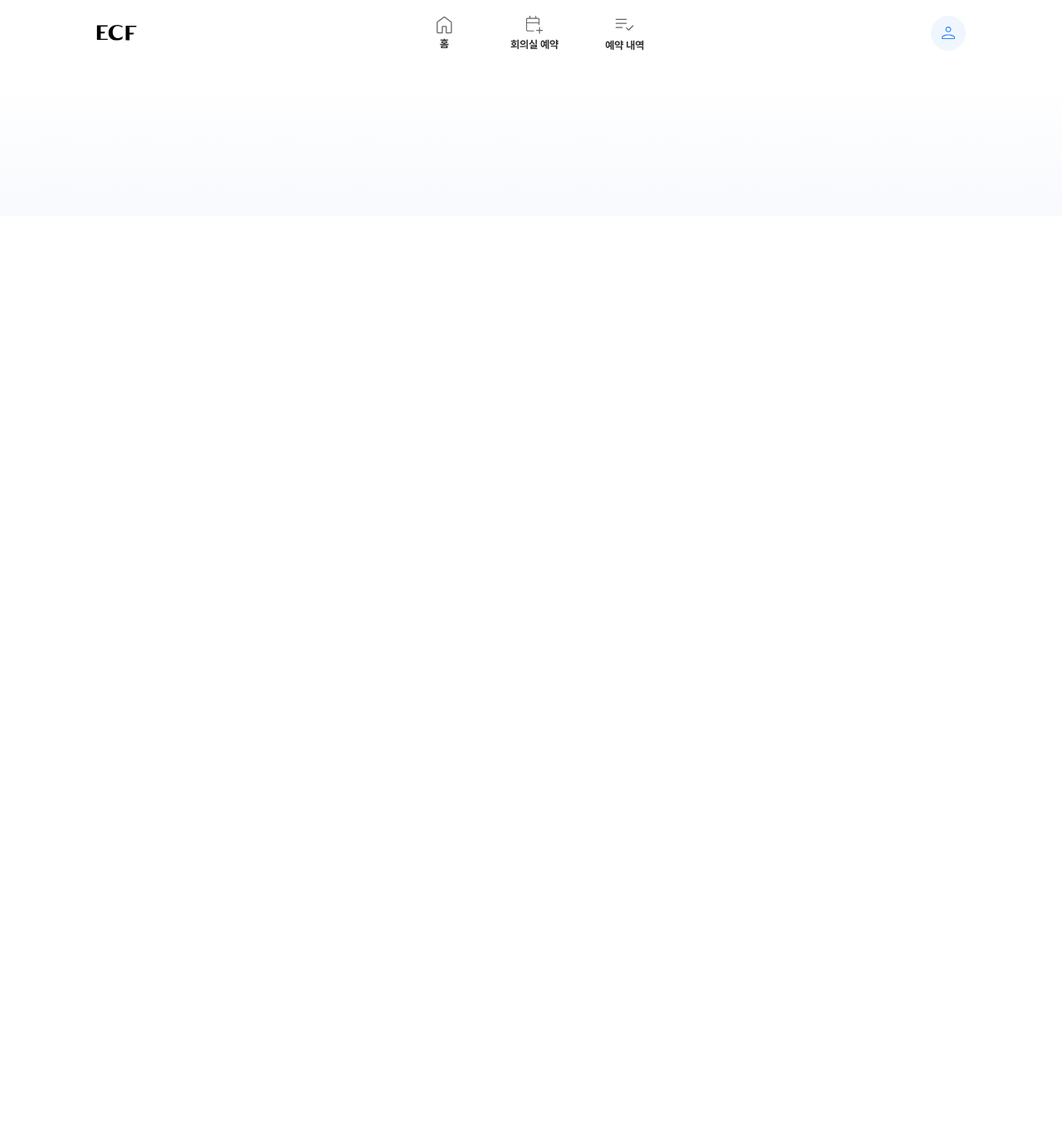
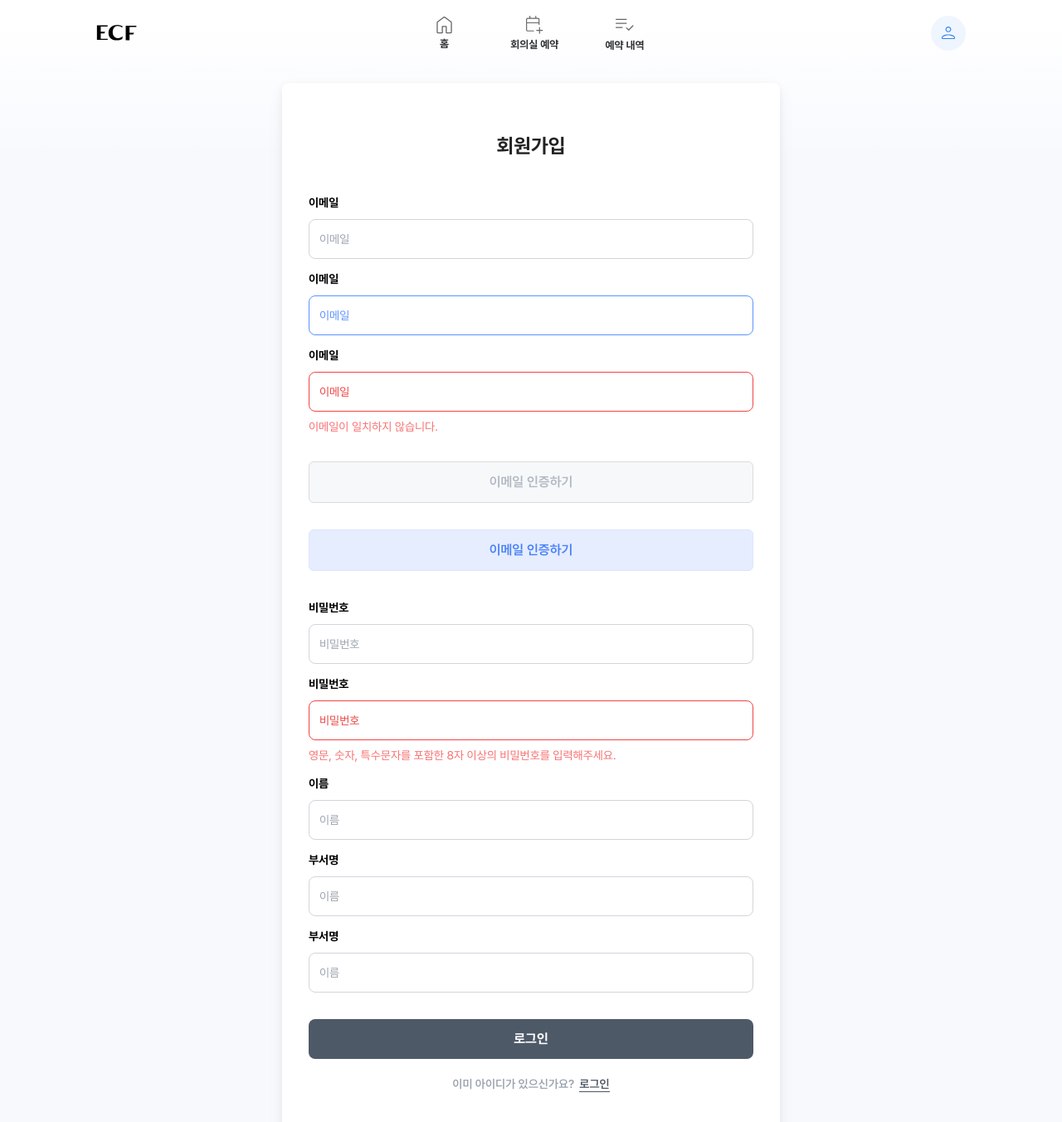
Before and after one commit to sunfivemin/meeting-room, a Next.js app: page /signup in a window 1280 px wide. Shown: the top 1352 px of the page at 83% size. Before the commit the page ends 800 px from the top, so only its background shows below. Built offline with nearby package versions, Linux system fonts and the light colour scheme; a web font is replaced by a local one.

Commit message:
회원가입 페이지 추가

```diff
--- a/app/globals.css
+++ b/app/globals.css
@@ -79,7 +79,7 @@ html {
     }
 
     .navbar__item.on {
-    @apply bg-[#e8f0fe] hover:bg-[#e8f0fe];
+        @apply bg-[#E6EDFF] hover:bg-[#e8f0fe];
     }
 
     .flex__col {
@@ -95,7 +95,11 @@ html {
     }
 
     .gray__btn {
-    @apply transition duration-300 ease-in-out flex items-center px-[5rem] py-3 mt-3 text-lg font-medium text-[#b0b8c1] bg-[#f0f2f5] rounded-md shadow-sm cursor-pointer hover:bg-[#dedfe2];
+        @apply transition duration-300 ease-in-out flex items-center p-[0.4375rem] py-3 mt-3 font-semibold text-base text-[#b0b8c1] bg-[#f7f8fa] rounded-md cursor-pointer hover:bg-[#f0f2f5] border border-[#dadce0];
+    }
+
+    .blue__btn {
+        @apply transition duration-300 ease-in-out flex items-center p-[0.4375rem] py-3 mt-3 font-semibold text-base text-[#4881F7] bg-[#E6EDFF] rounded-md cursor-pointer hover:bg-[#d6e2ff] border border-[#DBE5FF];
     }
 
     .time-container {
@@ -104,17 +108,12 @@ html {
         /* background: #000ii; */
         /* background: linear-gradient(rgba(238, 245, 255, 0), rgba(238, 242, 255, 1)); */
 
-    background: linear-gradient(
-      0deg,
-      #5f79d6 -4.26%,
-      #1631cbc7 -4.25%,
-      #7191e3 102%
-    );
+        background: linear-gradient(0deg, #5f79d6 -4.26%, #1631cbc7 -4.25%, #7191e3 102%);
         letter-spacing: -0.25px;
     }
 
     .check-wrap {
-    @apply relative flex items-center;
+        @apply relative flex items-center pt-2;
     }
 
     .check-wrap input[type="checkbox"] {
@@ -130,12 +129,12 @@ html {
     }
 
     .check-wrap input[type="checkbox"]:checked + label .check-icon {
-    @apply bg-[#fff] border border-gray-500;
+        @apply bg-[#fff] border border-gray-500 transition duration-100 ease-in-out;
     }
 
     .check-wrap input[type="checkbox"]:checked + label .check-icon::after {
         content: "";
-    @apply absolute left-[5px] top-[1.5px] w-[4px] h-[9px] border-solid border-gray-500 border-r border-b rotate-45 opacity-100 transition-opacity duration-300;
+        @apply absolute left-[5px] top-[1px] w-[4px] h-[9px] border-solid border-gray-500 border-r border-b rotate-45 opacity-100 transition-opacity duration-300;
     }
 
     .check-wrap input[type="checkbox"] + label .check-icon::after {
@@ -147,7 +146,7 @@ html {
     }
 
     .check-wrap p {
-    @apply ml-1 text-sm text-gray-400;
+        @apply ml-1 text-sm text-gray-400 transition duration-100 ease-in-out;
     }
 
     .underline-link {
@@ -156,7 +155,7 @@ html {
 
     .underline-link::after {
         content: "";
-    @apply absolute left-0 bottom-[0.5px] w-full h-[1px] bg-gray-600;
+        @apply absolute left-0 bottom-[0.5px] w-full h-[1px] bg-gray-600 hover:bg-[#4e5968d1] transition duration-300 ease-in-out;
     }
 
     @screen md {
@@ -355,8 +354,7 @@ html {
         /* overscroll-behavior: contain; */
         opacity: 1;
         z-index: 9999;
-    transition: transform 0.4s cubic-bezier(0.33, 0.45, 0, 1) 0s,
-      opacity 0.1s ease 0s;
+        transition: transform 0.4s cubic-bezier(0.33, 0.45, 0, 1) 0s, opacity 0.1s ease 0s;
         transform: translate(-50%) translateY(0px);
         max-width: 768px;
         width: 100%;
@@ -462,11 +460,7 @@ html {
     font-weight: 100;
     font-style: normal;
     src: url("../public/fonts/Pretendard-Thin.eot");
-  src: url("../public/fonts/Pretendard-Thin.eot?#iefix")
-      format("embedded-opentype"),
-    url("../public/fonts/Pretendard-Thin.woff2") format("woff2"),
-    url("../public/fonts/Pretendard-Thin.woff") format("woff"),
-    url("../public/fonts/Pretendard-Thin.ttf") format("truetype");
+    src: url("../public/fonts/Pretendard-Thin.eot?#iefix") format("embedded-opentype"), url("../public/fonts/Pretendard-Thin.woff2") format("woff2"), url("../public/fonts/Pretendard-Thin.woff") format("woff"), url("../public/fonts/Pretendard-Thin.ttf") format("truetype");
     font-display: swap;
 }
 @font-face {
@@ -474,11 +468,7 @@ html {
     font-weight: 200;
     font-style: normal;
     src: url("../public/fonts/Pretendard-ExtraLight.eot");
-  src: url("../public/fonts/Pretendard-ExtraLight.eot?#iefix")
-      format("embedded-opentype"),
-    url("../public/fonts/Pretendard-ExtraLight.woff2") format("woff2"),
-    url("../public/fonts/Pretendard-ExtraLight.woff") format("woff"),
-    url("../public/fonts/Pretendard-ExtraLight.ttf") format("truetype");
+    src: url("../public/fonts/Pretendard-ExtraLight.eot?#iefix") format("embedded-opentype"), url("../public/fonts/Pretendard-ExtraLight.woff2") format("woff2"), url("../public/fonts/Pretendard-ExtraLight.woff") format("woff"), url("../public/fonts/Pretendard-ExtraLight.ttf") format("truetype");
     font-display: swap;
 }
 @font-face {
@@ -486,11 +476,7 @@ html {
     font-weight: 300;
     font-style: normal;
     src: url("../public/fonts/Pretendard-Light.eot");
-  src: url("../public/fonts/Pretendard-Light.eot?#iefix")
-      format("embedded-opentype"),
-    url("../public/fonts/Pretendard-Light.woff2") format("woff2"),
-    url("../public/fonts/Pretendard-Light.woff") format("woff"),
-    url("../public/fonts/Pretendard-Light.ttf") format("truetype");
+    src: url("../public/fonts/Pretendard-Light.eot?#iefix") format("embedded-opentype"), url("../public/fonts/Pretendard-Light.woff2") format("woff2"), url("../public/fonts/Pretendard-Light.woff") format("woff"), url("../public/fonts/Pretendard-Light.ttf") format("truetype");
     font-display: swap;
 }
 @font-face {
@@ -498,11 +484,7 @@ html {
     font-weight: 400;
     font-style: normal;
     src: url("../public/fonts/Pretendard-Regular.eot");
-  src: url("../public/fonts/Pretendard-Regular.eot?#iefix")
-      format("embedded-opentype"),
-    url("../public/fonts/Pretendard-Regular.woff2") format("woff2"),
-    url("../public/fonts/Pretendard-Regular.woff") format("woff"),
-    url("../public/fonts/Pretendard-Regular.ttf") format("truetype");
+    src: url("../public/fonts/Pretendard-Regular.eot?#iefix") format("embedded-opentype"), url("../public/fonts/Pretendard-Regular.woff2") format("woff2"), url("../public/fonts/Pretendard-Regular.woff") format("woff"), url("../public/fonts/Pretendard-Regular.ttf") format("truetype");
     font-display: swap;
 }
 @font-face {
@@ -510,11 +492,7 @@ html {
     font-weight: 500;
     font-style: normal;
     src: url("../public/fonts/Pretendard-Medium.eot");
-  src: url("../public/fonts/Pretendard-Medium.eot?#iefix")
-      format("embedded-opentype"),
-    url("../public/fonts/Pretendard-Medium.woff2") format("woff2"),
-    url("../public/fonts/Pretendard-Medium.woff") format("woff"),
-    url("../public/fonts/Pretendard-Medium.ttf") format("truetype");
+    src: url("../public/fonts/Pretendard-Medium.eot?#iefix") format("embedded-opentype"), url("../public/fonts/Pretendard-Medium.woff2") format("woff2"), url("../public/fonts/Pretendard-Medium.woff") format("woff"), url("../public/fonts/Pretendard-Medium.ttf") format("truetype");
     font-display: swap;
 }
 @font-face {
@@ -522,11 +500,7 @@ html {
     font-weight: 600;
     font-style: normal;
     src: url("../public/fonts/Pretendard-SemiBold.eot");
-  src: url("../public/fonts/Pretendard-SemiBold.eot?#iefix")
-      format("embedded-opentype"),
-    url("../public/fonts/Pretendard-SemiBold.woff2") format("woff2"),
-    url("../public/fonts/Pretendard-SemiBold.woff") format("woff"),
-    url("../public/fonts/Pretendard-SemiBold.ttf") format("truetype");
+    src: url("../public/fonts/Pretendard-SemiBold.eot?#iefix") format("embedded-opentype"), url("../public/fonts/Pretendard-SemiBold.woff2") format("woff2"), url("../public/fonts/Pretendard-SemiBold.woff") format("woff"), url("../public/fonts/Pretendard-SemiBold.ttf") format("truetype");
     font-display: swap;
 }
 @font-face {
@@ -534,11 +508,7 @@ html {
     font-weight: 700;
     font-style: normal;
     src: url("../public/fonts/Pretendard-Bold.eot");
-  src: url("../public/fonts/Pretendard-Bold.eot?#iefix")
-      format("embedded-opentype"),
-    url("../public/fonts/Pretendard-Bold.woff2") format("woff2"),
-    url("../public/fonts/Pretendard-Bold.woff") format("woff"),
-    url("../public/fonts/Pretendard-Bold.ttf") format("truetype");
+    src: url("../public/fonts/Pretendard-Bold.eot?#iefix") format("embedded-opentype"), url("../public/fonts/Pretendard-Bold.woff2") format("woff2"), url("../public/fonts/Pretendard-Bold.woff") format("woff"), url("../public/fonts/Pretendard-Bold.ttf") format("truetype");
     font-display: swap;
 }
 @font-face {
@@ -546,11 +516,7 @@ html {
     font-weight: 800;
     font-style: normal;
     src: url("../public/fonts/Pretendard-ExtraBold.eot");
-  src: url("../public/fonts/Pretendard-ExtraBold.eot?#iefix")
-      format("embedded-opentype"),
-    url("../public/fonts/Pretendard-ExtraBold.woff2") format("woff2"),
-    url("../public/fonts/Pretendard-ExtraBold.woff") format("woff"),
-    url("../public/fonts/Pretendard-ExtraBold.ttf") format("truetype");
+    src: url("../public/fonts/Pretendard-ExtraBold.eot?#iefix") format("embedded-opentype"), url("../public/fonts/Pretendard-ExtraBold.woff2") format("woff2"), url("../public/fonts/Pretendard-ExtraBold.woff") format("woff"), url("../public/fonts/Pretendard-ExtraBold.ttf") format("truetype");
     font-display: swap;
 }
 @font-face {
@@ -558,18 +524,13 @@ html {
     font-weight: 900;
     font-style: normal;
     src: url("../public/fonts/Pretendard-Black.eot");
-  src: url("../public/fonts/Pretendard-Black.eot?#iefix")
-      format("embedded-opentype"),
-    url("../public/fonts/Pretendard-Black.woff2") format("woff2"),
-    url("../public/fonts/Pretendard-Black.woff") format("woff"),
-    url("../public/fonts/Pretendard-Black.ttf") format("truetype");
+    src: url("../public/fonts/Pretendard-Black.eot?#iefix") format("embedded-opentype"), url("../public/fonts/Pretendard-Black.woff2") format("woff2"), url("../public/fonts/Pretendard-Black.woff") format("woff"), url("../public/fonts/Pretendard-Black.ttf") format("truetype");
     font-display: swap;
 }
 
 @font-face {
     font-family: "GmarketSansMedium";
-  src: url("https://fastly.jsdelivr.net/gh/projectnoonnu/noonfonts_2001@1.1/GmarketSansMedium.woff")
-    format("woff");
+    src: url("https://fastly.jsdelivr.net/gh/projectnoonnu/noonfonts_2001@1.1/GmarketSansMedium.woff") format("woff");
     font-weight: normal;
     font-style: normal;
 }
--- a/app/login/page.jsx
+++ b/app/login/page.jsx
@@ -4,7 +4,7 @@ import Link from "next/link";
 export default function Login() {
     return (
         <>
-            <div className="flex bg-[var(--bg-main-color)] flex-1 py-[60px]">
+            <div className="flex bg-[var(--bg-main-color)] flex-1 mt-[100px]">
                 <div className="z-10 w-full mt-[0px] pb-[110px] md:my-[0px] md:pb-[0px]">
                     <div className="p-10 py-[60px] mx-auto bg-white shadow-3xl rounded-lg px-6 md:px-8 md:w-3/4 lg:w-[600px] w-[92%]">
                         <h2 className="mb-10 text-2xl font-bold text-center text-[#222]">로그인</h2>
@@ -32,7 +32,7 @@ export default function Login() {
                                         이메일
                                     </label>
                                     <input type="text" id="email3" placeholder="이메일" className="flex items-center justify-center w-full h-12 p-3 mt-2 text-sm text-red-500 border border-red-500 rounded-lg outline-none bg-white/0 placeholder:text-red-500 "></input>
-                                    <p className="mt-2 text-sm text-red-400">이메일 또는 비밀번호가 일치하지 않습니다.</p>
+                                    <p className="mt-2 text-sm text-red-400">이메일이 일치하지 않습니다.</p>
                                 </div>
                                 {/* 비밀번호 입력 */}
                                 <div className="mb-3">
@@ -40,14 +40,6 @@ export default function Login() {
                                         비밀번호
                                     </label>
                                     <input type="password" name="password" id="password" placeholder="비밀번호" className="flex items-center justify-center w-full h-12 p-3 mt-2 text-sm border border-gray-300 rounded-lg outline-none bg-white/0"></input>
-                                </div>
-                                {/* 비밀번호 실패 */}
-                                <div className="mb-3">
-                                    <label htmlFor="email" className="text-sm font-bold text-navy-700 ">
-                                        비밀번호
-                                    </label>
-                                    <input type="password" name="password" id="password" placeholder="비밀번호" className="flex items-center justify-center w-full h-12 p-3 mt-2 text-sm text-red-500 border border-red-500 rounded-lg outline-none bg-white/0 placeholder:text-red-500 "></input>
-                                    <p className="mt-2 text-sm text-red-400">영문, 숫자를 포함한 8자 이상의 비밀번호를 입력해주세요.</p>
                                 </div>
                                 {/* 자동 로그인 체크박스 */}
                                 <div className="check-wrap">
@@ -59,22 +51,22 @@ export default function Login() {
                                 </div>
                             </div>
                             {/* 로그인 */}
-                            <button className="block w-full p-3 font-bold font-md text-white bg-[#4e5968]  rounded-lg mt-10">로그인</button>
+                            <button className="block w-full p-3 font-bold font-md text-white bg-[#4e5968]  rounded-lg mt-8 hover:bg-[#4e5968d1] transition duration-300 ease-in-out">로그인</button>
 
                             {/* 구글 로그인 */}
-                            <button className="flex items-center justify-center w-full p-[0.4375rem] font-bold font-md text-[#4e5968] border border-gray-300 bg-[#fff] rounded-lg mt-3">
+                            <button className="flex items-center justify-center w-full p-[0.4375rem] font-bold font-md text-[#4e5968] border hover:text-[#4e5968d1] hover:border-[#4e5968d1] border-gray-300 bg-[#fff] rounded-lg mt-3 transition duration-300 ease-in-out">
                                 <Image className="" alt="구글 아이콘" src="/assets/google-icon.svg" width={32} height={32} />
                                 구글 계정으로 로그인
                             </button>
 
                             <div>
-                                <Link href="/login/password" className="block mx-auto mt-10 text-sm font-semibold leading-6 text-center text-gray-600 underline-link w-fit">
+                                <Link href="/login/password" className="block mx-auto mt-10 text-sm font-semibold leading-6 text-center text-gray-600 underline-link w-fit transition duration-300 ease-in-out hover:text-[#4e5968d1]">
                                     비밀번호를 잊으셨나요?
                                 </Link>
 
                                 <div className="flex justify-center mt-5 item-center">
                                     <p className="font-semibold pr-1.5 text-gray-400 text-sm">계정이 없으신가요?</p>
-                                    <Link href="/login/password" className="text-sm font-semibold text-gray-600 underline-link">
+                                    <Link href="/signup" className="text-sm font-semibold text-gray-600 underline-link transition duration-300 ease-in-out hover:text-[#4e5968d1] ">
                                         가입하기
                                     </Link>
                                 </div>
--- a/app/signup/page.jsx
+++ b/app/signup/page.jsx
@@ -1,8 +1,96 @@
+import Image from "next/image";
+import Link from "next/link";
+
 export default function Signup() {
     return (
-      <div>
-        <h4 className="title">Signup</h4>
+        <>
+            <div className="flex bg-[var(--bg-main-color)] flex-1 mt-[100px]">
+                <div className="z-10 w-full mt-[0px] pb-[110px] md:my-[0px] md:pb-[0px]">
+                    <div className="p-10 py-[60px] mx-auto bg-white shadow-3xl rounded-lg px-6 md:px-8 md:w-3/4 lg:w-[600px] w-[92%]">
+                        <h2 className="mb-10 text-2xl font-bold text-center text-[#222]">회원가입</h2>
+                        <form action="">
+                            <div className="">
+                                <div className="relative flex flex-row justify-between"></div>
+                                {/* 이메일 입력 */}
+                                <div className="mb-3">
+                                    <label htmlFor="email" className="text-sm font-bold text-navy-700 ">
+                                        이메일
+                                    </label>
+                                    <input type="email" name="email" id="email" placeholder="이메일" className="flex items-center justify-center w-full h-12 p-3 mt-2 text-sm border border-gray-300 rounded-lg outline-none bg-white/0"></input>
+                                </div>
+                                {/* 성공 */}
+                                <div className="mb-3">
+                                    <label htmlFor="email2" className="text-sm font-bold text-navy-700 ">
+                                        이메일
+                                    </label>
+                                    <input type="text" id="email2" placeholder="이메일" className="mt-2 flex h-12 w-full items-center justify-center rounded-lg border bg-white/0 p-3 text-sm outline-none border-[#5C92FF] text-[#5C92FF] placeholder:text-[#5C92FF] "></input>
+                                </div>
+                                {/* 실패 */}
+                                <div className="mb-3">
+                                    <label htmlFor="email3" className="text-sm font-bold text-navy-700 ">
+                                        이메일
+                                    </label>
+                                    <input type="text" id="email3" placeholder="이메일" className="flex items-center justify-center w-full h-12 p-3 mt-2 text-sm text-red-500 border border-red-500 rounded-lg outline-none bg-white/0 placeholder:text-red-500 "></input>
+                                    <p className="mt-2 text-sm text-red-400">이메일이 일치하지 않습니다.</p>
+                                </div>
+                                {/* 이메일 인증하기 */}
+                                <button className="block w-full my-8 transition duration-300 ease-in-out font-md gray__btn">이메일 인증하기</button>
+                                {/* 이메일 인증하기  - 클릭 활성화*/}
+                                <button className="block w-full my-8 transition duration-300 ease-in-out font-md blue__btn">이메일 인증하기</button>
 
-      </div>
-    )
-  }
+                                {/* 비밀번호 입력 */}
+                                <div className="mb-3">
+                                    <label htmlFor="email" className="text-sm font-bold text-navy-700 ">
+                                        비밀번호
+                                    </label>
+                                    <input type="password" name="password" id="password" placeholder="비밀번호" className="flex items-center justify-center w-full h-12 p-3 mt-2 text-sm border border-gray-300 rounded-lg outline-none bg-white/0"></input>
+                                </div>
+                                {/* 비밀번호 실패 */}
+                                <div className="mb-3">
+                                    <label htmlFor="email" className="text-sm font-bold text-navy-700 ">
+                                        비밀번호
+                                    </label>
+                                    <input type="password" name="password" id="password" placeholder="비밀번호" className="flex items-center justify-center w-full h-12 p-3 mt-2 text-sm text-red-500 border border-red-500 rounded-lg outline-none bg-white/0 placeholder:text-red-500 "></input>
+                                    <p className="mt-2 text-sm text-red-400">영문, 숫자, 특수문자를 포함한 8자 이상의 비밀번호를 입력해주세요.</p>
+                                </div>
+
+                                {/* 이름 입력 */}
+                                <div className="mb-3">
+                                    <label htmlFor="email" className="text-sm font-bold text-navy-700 ">
+                                        이름
+                                    </label>
+                                    <input type="text" placeholder="이름" className="flex items-center justify-center w-full h-12 p-3 mt-2 text-sm border border-gray-300 rounded-lg outline-none bg-white/0"></input>
+                                </div>
+                                {/* 부서명 입력 */}
+                                <div className="mb-3">
+                                    <label htmlFor="email" className="text-sm font-bold text-navy-700 ">
+                                        부서명
+                                    </label>
+                                    <input type="text" placeholder="이름" className="flex items-center justify-center w-full h-12 p-3 mt-2 text-sm border border-gray-300 rounded-lg outline-none bg-white/0"></input>
+                                </div>
+                                {/* 부서명 입력 */}
+                                <div className="mb-3">
+                                    <label htmlFor="email" className="text-sm font-bold text-navy-700 ">
+                                        부서명
+                                    </label>
+                                    <input type="text" placeholder="이름" className="flex items-center justify-center w-full h-12 p-3 mt-2 text-sm border border-gray-300 rounded-lg outline-none bg-white/0"></input>
+                                </div>
+                            </div>
+                            {/* 로그인 */}
+                            <button className="block w-full p-3 font-bold text-white bg-[#4e5968]  rounded-lg mt-8 hover:bg-[#4e5968d1] transition duration-300 ease-in-out">로그인</button>
+
+                            <div>
+                                <div className="flex justify-center mt-5 item-center">
+                                    <p className="font-semibold pr-1.5 text-gray-400 text-sm">이미 아이디가 있으신가요? </p>
+                                    <Link href="/login" className="text-sm font-semibold text-gray-600 underline-link transition duration-300 ease-in-out hover:text-[#4e5968d1] ">
+                                        로그인
+                                    </Link>
+                                </div>
+                            </div>
+                        </form>
+                    </div>
+                </div>
+            </div>
+        </>
+    );
+}
```
Lines whose indentation alone changed are shown as unchanged.
